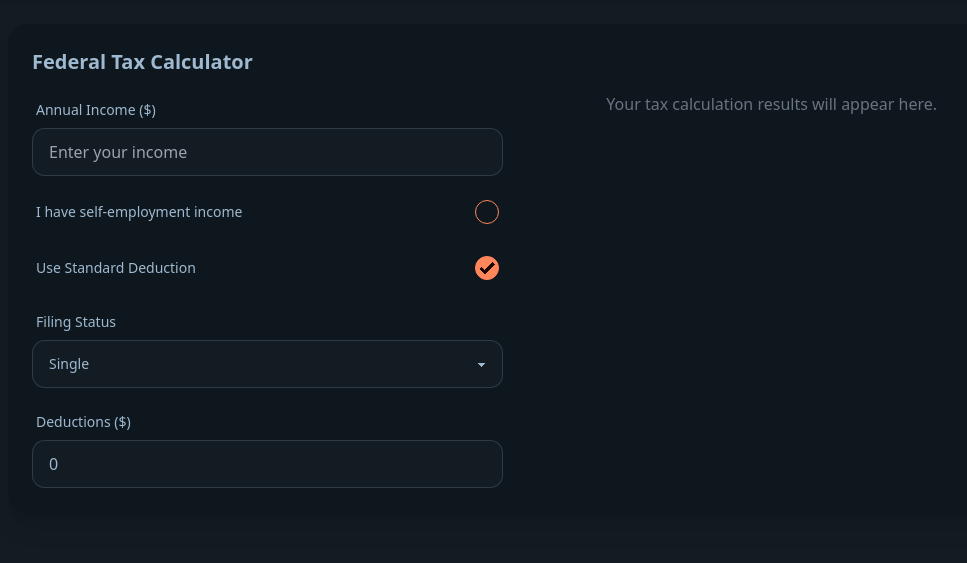
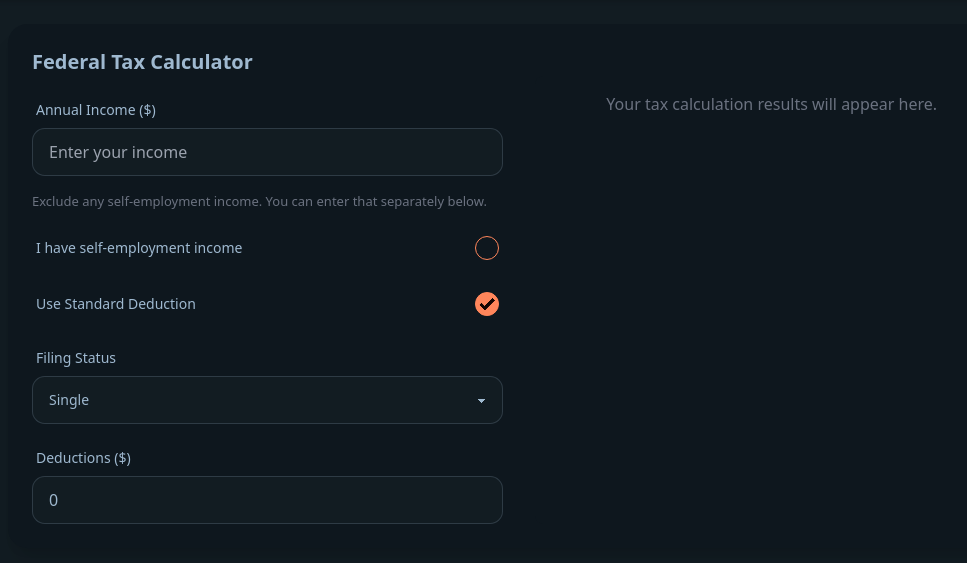
Before and after one commit to 0bscurity/overtaxed, a Django app: page /federal-calculator/ in a window 1280 px wide. Shown: the part 68-631 px from the top of the page, without its empty margins (120-1087 px from the left). Run offline with Django 5.2, Linux system fonts and the light colour scheme; style sheets or scripts are compiled from the project's sources.

Commit message:
Add guidance text for annual income input field
This commit includes a new informational paragraph under the annual income input field to clarify that self-employment income should be excluded and entered separately. The addition is intended to prevent input errors and improve user experience by providing clearer instructions.

```diff
--- a/src/templates/pages/federal/federal-calculator.html
+++ b/src/templates/pages/federal/federal-calculator.html
@@ -31,6 +31,9 @@
                 hx-target="#tax-result"
                 hx-swap="outerHTML">
           </div>
+          <p class="text-gray-500" style="font-size: small">
+            Exclude any self-employment income. You can enter that separately below.
+          </p>
 
           <!-- Self-employed Checkbox -->
           <div class="form-control">
```
